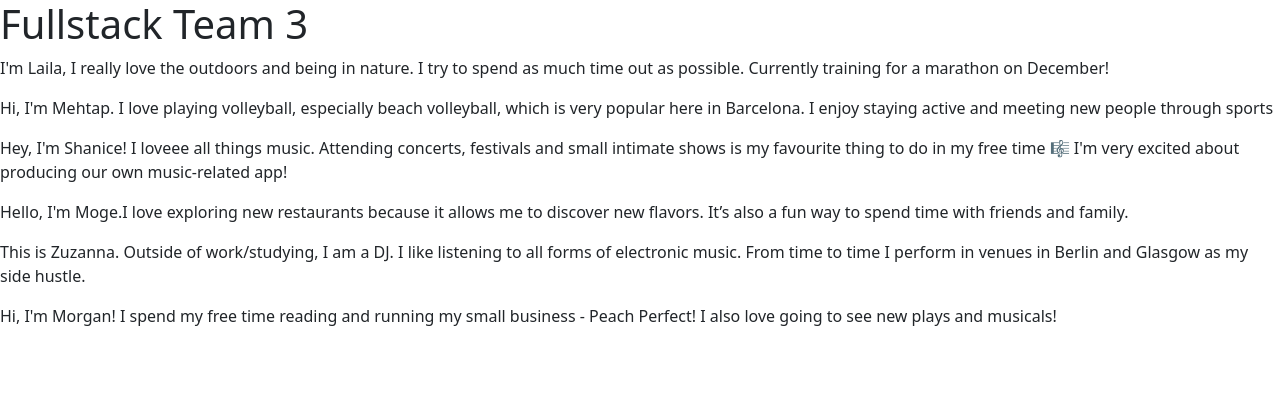
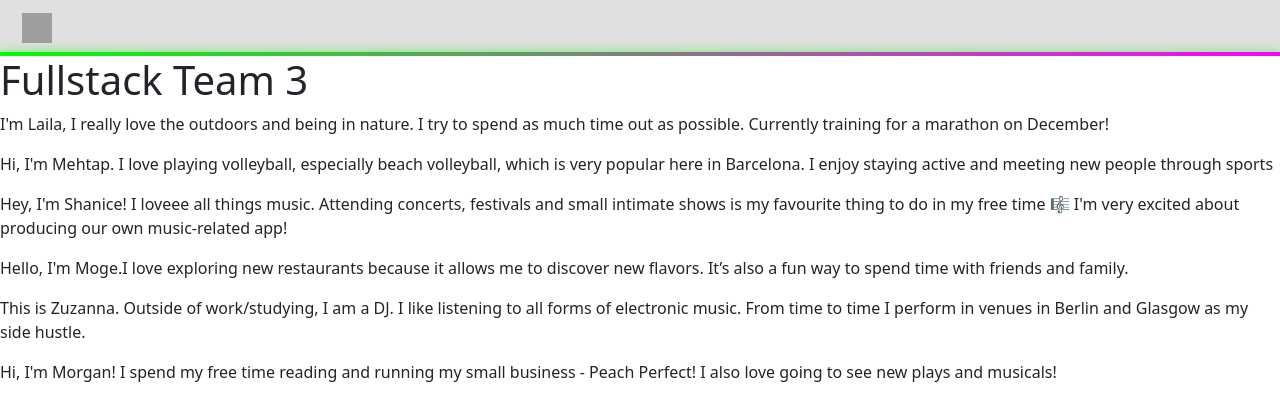
Before and after one commit to morgharrisx/fullstack-3, a React (Create React App) app in the folder frontend/: page / in a window 1280 px wide. Shown: the top 420 px of the page. Built offline with nearby package versions, Linux system fonts and the light colour scheme; grey boxes are pictures that could not be loaded.

Commit message:
Navbar with logo only
I made a navbar with spotify logo for now, this will be replaced with vibefusion logo. user profile needs to be added in the right corner

```diff
--- a/frontend/src/App.js
+++ b/frontend/src/App.js
@@ -1,8 +1,10 @@
 import './App.css';
+import NavBar from './Navbar/navbar';
 
 function App() {
   return (
     <div className="App">
+      <NavBar/>
       <h1>Fullstack Team 3</h1>
       <p>I'm Laila, I really love the outdoors and being in nature. I try to spend as much time out as possible. Currently training for a marathon on December! </p>
       <p>Hi, I'm Mehtap. I love playing volleyball, especially beach volleyball, which is very popular here in Barcelona. I enjoy staying active and meeting new people through sports </p>
--- a/frontend/src/Navbar/navbar.css
+++ b/frontend/src/Navbar/navbar.css
@@ -0,0 +1,21 @@
+.our-logo {
+    margin-left: -60px;
+}
+
+.custom-bg {
+  background-color: #E0E0E0;
+  position: relative;
+    overflow: hidden;
+    padding-bottom: 4px;
+}
+
+.custom-bg::after {
+    content: "";
+    position: absolute;
+    bottom: 0;
+    left: 0;
+    width: 100%;
+    height: 4px;
+    background: linear-gradient(to right, #00ff00, #ff00ff);
+    box-shadow: 0 0 10px rgba(0, 255, 0, 0.8);
+}
--- a/frontend/src/Navbar/navbar.jsx
+++ b/frontend/src/Navbar/navbar.jsx
@@ -0,0 +1,27 @@
+import Container from 'react-bootstrap/Container';
+import Navbar from 'react-bootstrap/Navbar';
+import './navbar.css';
+
+
+function NavBar() {
+    return (
+        <>
+            <Navbar className="custom-bg">
+                <Container>
+                    <Navbar.Brand href="#home" className="our-logo">
+                        <img
+                            src="https://storage.googleapis.com/pr-newsroom-wp/1/2023/05/Spotify_Primary_Logo_RGB_Green.png"
+                            width="30"
+                            height="30"
+                            className="d-inline-block align-top"
+                            alt="Logo" //to be replaced with our one
+                        />
+                    </Navbar.Brand>
+
+                </Container>
+            </Navbar>
+        </>
+    );
+}
+
+  export default NavBar;
```
